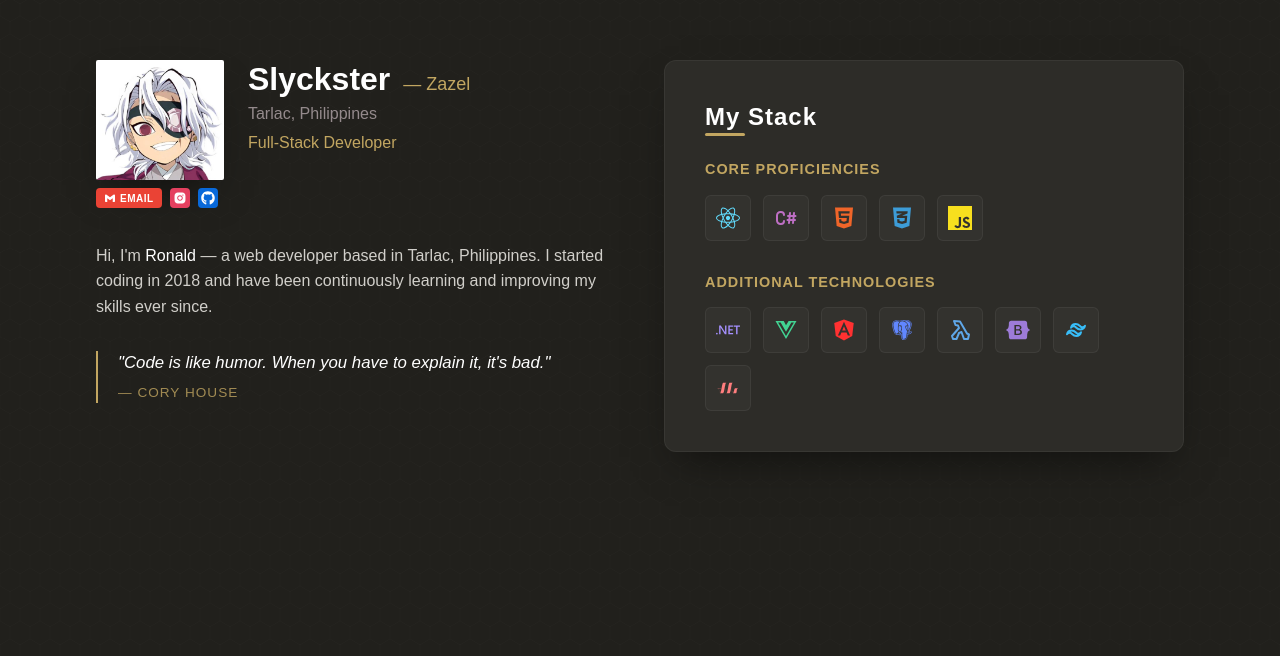
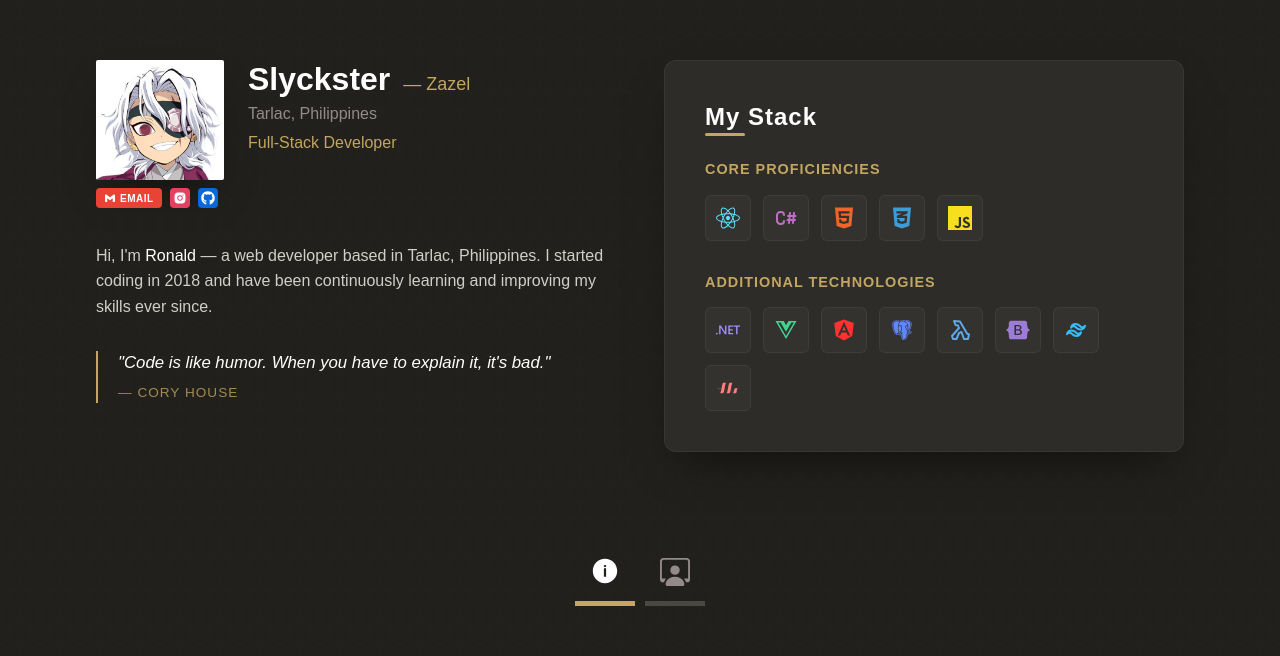
Before and after one commit to slycksters/slyckster, a React (Vite) app: page / in a window 1280 px wide. Shown: the part 144-800 px from the top of the page. Built offline with nearby package versions, Linux system fonts and the light colour scheme.

Commit message:
added navbar

```diff
--- a/src/components/MainLayout.jsx
+++ b/src/components/MainLayout.jsx
@@ -1,11 +1,14 @@
 import ExperienceSection from './experience-section/ExperienceSection';
 import LandingSection from './landing-section/LandingSection';
+import { Navbar } from './navbar/Navbar';
 
 const MainLayoutComponent = () => {
   return (
-    <main>
+    <main className={'position-relative'}>
       <LandingSection />
       <ExperienceSection />
+
+      <Navbar />
     </main>
   );
 };
--- a/src/components/experience-section/ExperienceSection.jsx
+++ b/src/components/experience-section/ExperienceSection.jsx
@@ -1,9 +1,21 @@
+import { motion } from 'framer-motion';
 import { Experience, Projects } from './components';
 import styles from './ExperienceSection.module.css';
 
 const ExperienceSection = () => {
   return (
-    <section className={styles.experienceSection}>
+    <motion.section
+      id={'experience-section'}
+      className={styles.experienceSection}
+      // 1. Starting state (Hidden)
+      initial={{ opacity: 0, y: 30 }}
+      // 2. State when scrolled into view
+      whileInView={{ opacity: 1, y: 0 }}
+      // 3. Animation settings
+      transition={{ duration: 0.8, ease: 'easeOut' }}
+      // 4. Configuration: once: false makes it re-animate every time
+      viewport={{ once: false, amount: 0.2 }}
+    >
       <div className="container mx-auto px-8 md:px-16 lg:px-24">
         <div className="grid grid-cols-1 md:grid-cols-2 gap-12 items-start">
           <Experience />
@@ -11,7 +23,7 @@ const ExperienceSection = () => {
           <Projects />
         </div>
       </div>
-    </section>
+    </motion.section>
   );
 };
 
--- a/src/components/landing-section/LandingSection.jsx
+++ b/src/components/landing-section/LandingSection.jsx
@@ -1,9 +1,21 @@
+import { motion } from 'framer-motion';
 import { PersonalInformation, TechStack } from './components';
 import styles from './LandingSection.module.css';
 
 const LandingSection = () => {
   return (
-    <section className={styles.landingSection}>
+    <motion.section
+      id={'landing-section'}
+      className={styles.landingSection}
+      // 1. Starting state (Hidden)
+      initial={{ opacity: 0, y: 30 }}
+      // 2. State when scrolled into view
+      whileInView={{ opacity: 1, y: 0 }}
+      // 3. Animation settings
+      transition={{ duration: 0.8, ease: 'easeOut' }}
+      // 4. Configuration: once: false makes it re-animate every time
+      viewport={{ once: false, amount: 0.2 }}
+    >
       <div className="container mx-auto px-8 md:px-16 lg:px-24">
         <div className="grid grid-cols-1 md:grid-cols-2 gap-11 md:gap-12 items-start">
           {/* Column 1 */}
@@ -12,7 +24,7 @@ const LandingSection = () => {
           <TechStack />
         </div>
       </div>
-    </section>
+    </motion.section>
   );
 };
 
--- a/src/components/landing-section/components/personal-information/PersonalInformation.jsx
+++ b/src/components/landing-section/components/personal-information/PersonalInformation.jsx
@@ -1,6 +1,6 @@
 import { AiFillInstagram } from 'react-icons/ai';
 import { BiLogoGmail } from 'react-icons/bi';
-import { FaGithub } from "react-icons/fa";
+import { FaGithub } from 'react-icons/fa';
 import clsx from 'clsx';
 import { BIO_CONTENT } from '@data';
 import styles from './PersonalInformation.module.css';
@@ -10,12 +10,46 @@ export const PersonalInformation = () => {
     <article className={styles.detailSection}>
       {/*  Personal Info Section */}
       <header className={styles.personalInformation}>
+        <div>
+          {/* Avatar */}
           <img
             alt={'Ronald (Slyckster) profile avatar'}
             className={styles.avatar}
             loading={'lazy'}
             src={BIO_CONTENT.avatar}
           />
+
+          {/* Social Links */}
+          <div className={styles.socials}>
+            <a
+              className={clsx(styles.socialBtn, styles.gmail)}
+              href="mailto:ronald.j.madrid@gmail.com"
+            >
+              <BiLogoGmail size={12} />
+              <span style={{ marginTop: '3px' }}>Email</span>{' '}
+              {/* Shortened text looks better at this size */}
+            </a>
+
+            <a
+              aria-label={'Instagram'}
+              className={clsx(styles.socialBtn, styles.instagram)}
+              href={'https://www.instagram.com/slyckster05/'}
+              target={'_blank'}
+            >
+              <AiFillInstagram size={14} />
+            </a>
+
+            <a
+              aria-label={'Github'}
+              className={clsx(styles.socialBtn, styles.github)}
+              href={'https://github.com/slycksters'}
+              target={'_blank'}
+            >
+              <FaGithub size={14} />
+            </a>
+          </div>
+        </div>
+
 
         <div className={styles.infoStack}>
           <h1 className={styles.name}>
@@ -28,33 +62,6 @@ export const PersonalInformation = () => {
           <p className={styles.jobTitle}>{BIO_CONTENT.jobTitle}</p>
         </div>
       </header>
-
-      {/* Social Links */}
-      <div className={styles.socials}>
-        <a
-          className={clsx(styles.socialBtn, styles.gmail)}
-          href="mailto:ronald.j.madrid@gmail.com"
-        >
-          <BiLogoGmail size={12} />
-          <span style={{ marginTop: '3px' }}>Email</span> {/* Shortened text looks better at this size */}
-        </a>
-
-        <a
-          aria-label={'Instagram'}
-          className={clsx(styles.socialBtn, styles.instagram)}
-          href={'https://www.instagram.com/slyckster05/'}
-          target={'_blank'}
-        >
-          <AiFillInstagram size={14} />
-        </a>
-
-        <a aria-label={'Github'}
-          className={clsx(styles.socialBtn, styles.github)}
-          href={'https://github.com/slycksters'}
-          target={'_blank'}>
-            <FaGithub size={14} />
-          </a>
-      </div>
 
       {/*  Introduction Section */}
       <div className={styles.introduction}>
--- /dev/null
+++ b/src/components/navbar/Navbar.jsx
@@ -0,0 +1,73 @@
+import { useState, useEffect } from 'react';
+import { BsPersonWorkspace } from "react-icons/bs";
+import { IoIosInformationCircle } from "react-icons/io";
+import { motion } from 'framer-motion';
+import clsx from 'clsx';
+import styles from './Navbar.module.css';
+
+export const Navbar = () => {
+  const [activeSection, setActiveSection] = useState('landing-section');
+
+  // 1. Scroll without changing URL
+  const scrollToSection = (e, id) => {
+    e.preventDefault();
+    const element = document.getElementById(id);
+    if (element) {
+      element.scrollIntoView({ behavior: 'smooth' });
+    }
+  };
+
+  // 2. Track scroll position
+  useEffect(() => {
+    const sections = ['landing-section', 'experience-section'];
+    const observer = new IntersectionObserver(
+      (entries) => {
+        entries.forEach((entry) => {
+          if (entry.isIntersecting) setActiveSection(entry.target.id);
+        });
+      },
+      { threshold: 0.6 }
+    );
+
+    sections.forEach((id) => {
+      const el = document.getElementById(id);
+      if (el) observer.observe(el);
+    });
+
+    return () => observer.disconnect();
+  }, []);
+
+  const navItems = [
+    { id: 'landing-section', icon: <IoIosInformationCircle /> },
+    { id: 'experience-section', icon: <BsPersonWorkspace /> },
+  ];
+
+  return (
+    <nav className={styles.navbar}>
+      <ul className={styles.linkSection}>
+        {navItems.map((item) => (
+          <li
+            key={item.id}
+            className={clsx(
+              styles.linkItem,
+              activeSection === item.id && styles.linkItemActive
+            )}
+          >
+            <a href={`#${item.id}`} onClick={(e) => scrollToSection(e, item.id)}>
+              {item.icon}
+            </a>
+
+            {/* This creates the sliding border effect */}
+            {activeSection === item.id && (
+              <motion.div
+                layoutId={'activeBorder'}
+                className={styles.activeBorderLine}
+                transition={{ type: 'spring', stiffness: 300, damping: 30 }}
+              />
+            )}
+          </li>
+        ))}
+      </ul>
+    </nav>
+  );
+};
--- /dev/null
+++ b/src/components/navbar/Navbar.module.css
@@ -0,0 +1,56 @@
+.navbar {
+  bottom: 50px;
+  position: fixed; /* Fixed fixes the extra scroll space problem */
+  left: 50%;
+  transform: translateX(-50%);
+  display: flex;
+  z-index: 1000;
+}
+
+.linkSection {
+  display: flex;
+  gap: 10px;
+  list-style: none;
+  padding: 0;
+  margin: 0;
+}
+
+.linkItem {
+  position: relative; /* Needed for the absolute border animation */
+  border-bottom: 5px solid var(--bg-muted);
+  color: var(--text-muted);
+  font-size: 30px;
+  padding: 15px;
+  display: flex;
+  align-items: center;
+  justify-content: center;
+  transition: color 0.3s ease;
+}
+
+/* Base style for the icon inside the link */
+.linkItem a {
+  color: inherit;
+  display: flex;
+  text-decoration: none;
+}
+
+/* The Gold State */
+.linkItemActive {
+  color: var(--text-primary);
+}
+
+/* The Animated Sliding Line */
+.activeBorderLine {
+  position: absolute;
+  bottom: -5px; /* Matches the 5px border-bottom thickness */
+  left: 0;
+  right: 0;
+  height: 5px;
+  background-color: var(--color-gold);
+}
+
+@media (max-width: 1020px) {
+  .navbar {
+    display: none;
+  }
+}
--- a/src/index.css
+++ b/src/index.css
@@ -50,3 +50,41 @@ body::before {
   z-index: -1; /* Pushes the pattern BEHIND the body content */
   pointer-events: none; /* Ensures user can still click buttons underneath */
 }
+
+/* --- Custom Scrollbar Implementation --- */
+
+/* 1. For Firefox (uses standard properties) */
+* {
+  scrollbar-width: thin;
+  scrollbar-color: var(--bg-muted) var(--bg-primary);
+}
+
+/* 2. For Chrome, Edge, and Safari (Webkit) */
+::-webkit-scrollbar {
+  width: 10px;     /* Vertical scrollbar width */
+  height: 10px;    /* Horizontal scrollbar height */
+}
+
+/* The background of the scrollbar path */
+::-webkit-scrollbar-track {
+  background: var(--bg-primary); /* Blends perfectly with your main page background */
+}
+
+/* The actual moving bar (the thumb) */
+::-webkit-scrollbar-thumb {
+  background: var(--bg-muted);    /* A lifted charcoal so it's visible but subtle */
+  border-radius: 10px;
+  /* Adding a border creates "padding" around the thumb for a modern look */
+  border: 2px solid var(--bg-primary);
+}
+
+/* Hover state for the thumb */
+::-webkit-scrollbar-thumb:hover {
+  background: var(--color-gold);  /* Premium gold accent when interacting */
+  cursor: pointer;
+}
+
+/* Corner where horizontal and vertical scrollbars meet */
+::-webkit-scrollbar-corner {
+  background: var(--bg-primary);
+}
```
Lines whose indentation alone changed are shown as unchanged.
